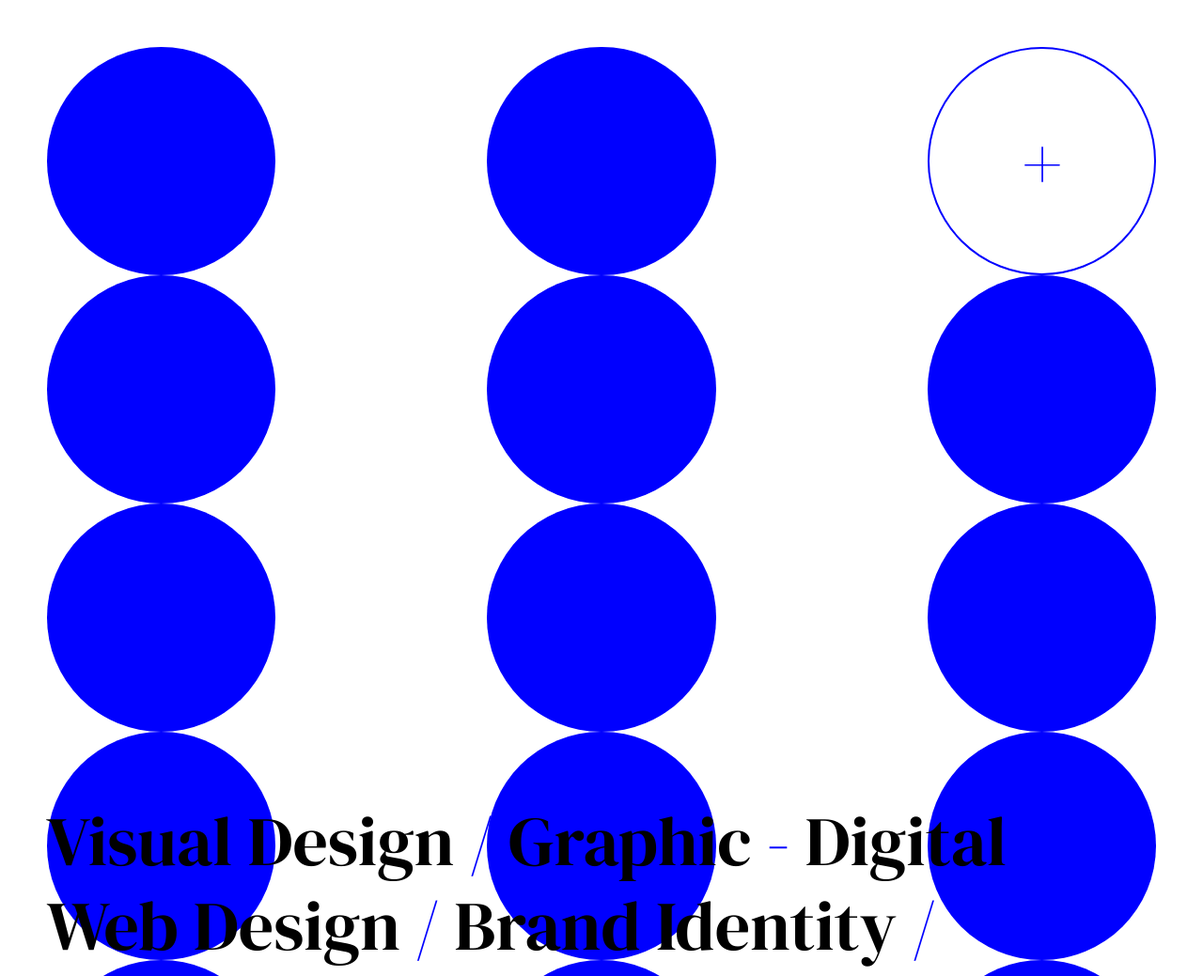
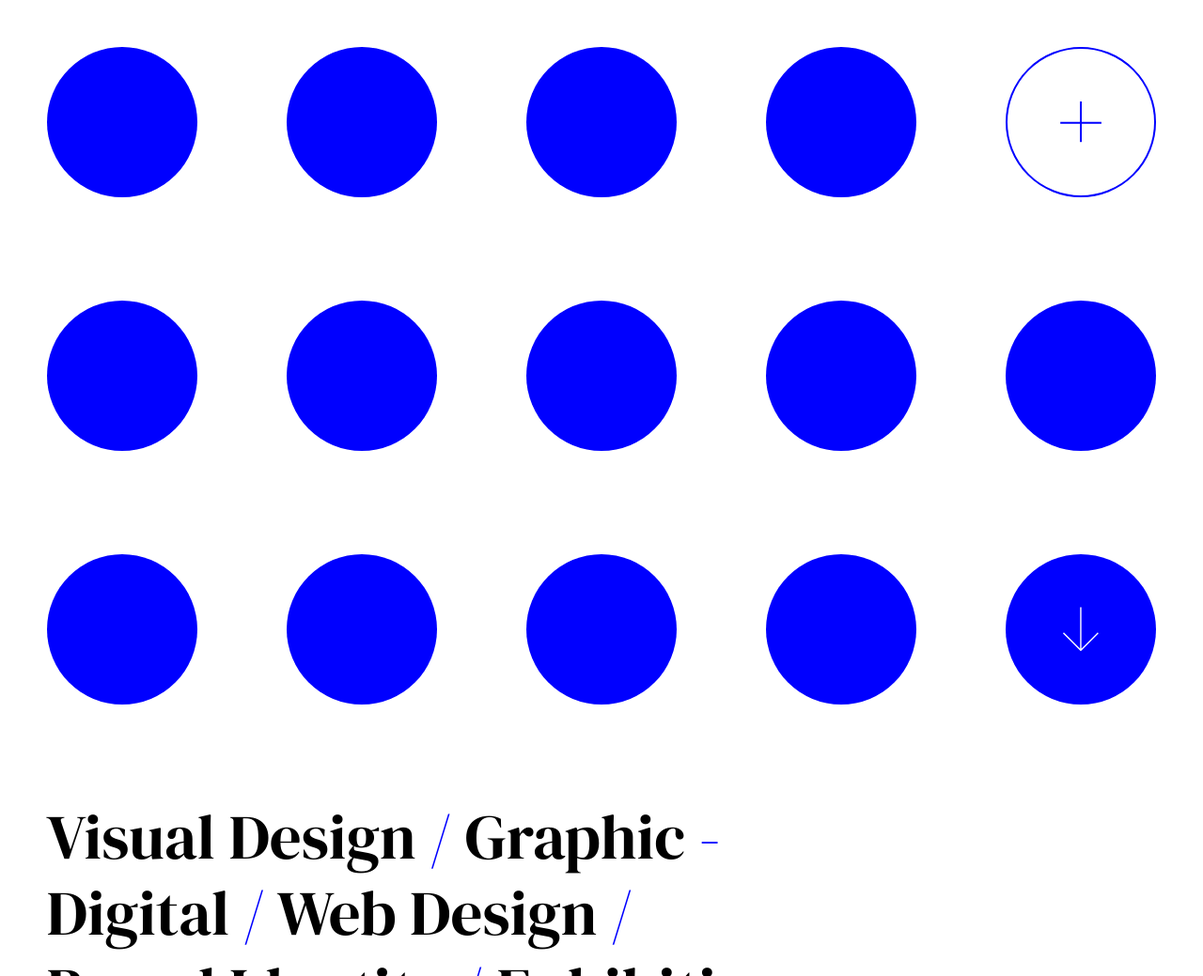
Before and after one commit to val3r0/overduestudio-Site, a Gatsby site: page / in a window 1280 px wide. Shown: the top 1039 px of the page at 94% size. Built offline with nearby package versions, Linux system fonts and the light colour scheme; Gatsby itself is replaced by a stand-in of ours.

Commit message:
final version CSS fix

```diff
--- a/src/components/body.js
+++ b/src/components/body.js
@@ -15,7 +15,7 @@ const GlobalStyle = createGlobalStyle`
     body {
         margin: 0;
         padding: 0;
-        overflow-y: ${({div}) => (div ? "hidden" : "auto")};
+        overflow-y: scroll;
         overflow-x: hidden;
     }
     li {
@@ -29,9 +29,12 @@ const GlobalStyle = createGlobalStyle`
 const Wrapper = styled.div`
 width: 100%;
 height: auto;
-position: absolute;
+
 display: flex;
 flex-direction: column;
+position: absolute;
+-ms-overflow-style: none;
+scrollbar-width: none;
 `
 
 const Menubkg = styled.div`
@@ -41,7 +44,7 @@ position: absolute;
 background: white;
 clip-path: ${({div}) => (div ? "circle(1000px at 50%)" : "circle(2px at 84% 8%)")};
 transition: height 800ms ease-in-out, clip-path 800ms ease-in-out;
-z-index: 3;
+z-index: 2;
 `
 
 
@@ -120,7 +123,66 @@ svg {
   margin-bottom: 1.5em;
 }
 
+@media screen
+and (max-height: 750px)
+and (orientation: portrait) {
+  padding-top: 4em;
+}
 
+@media screen
+and (min-height: 750px)
+and (orientation: portrait) {
+  padding-top: 4.5em;
+}
+
+@media screen /* ... Phone M/S */
+and (min-width: 500px)
+and (orientation: landscape) {
+  padding-top: 2em;
+
+  svg {
+    width: 1.5em;
+    height: 1.5em;
+  }
+}
+
+@media screen /* ... Phone XL/L */
+and (min-width: 800px)
+and (orientation: landscape) {
+  padding-top: 1em;
+
+  svg {
+    width: 1.5em;
+    height: 1.5em;
+  }
+}
+
+@media screen /* ... Tablet */
+and (min-width: 1000px)
+and (orientation: landscape) {
+  padding-top: 2em;
+
+  svg {
+    width: 1.1em;
+    height: 1.1em;
+  }
+}
+
+@media screen /* ... laptops */
+  and (min-width: 1000px)
+  and (min-height: 800px)
+  and (max-height: 900px) {
+
+  svg {
+    width: 1em;
+    height: 1em;
+  }
+}
+
+@media screen /* ... iMac */
+  and (min-width: 1920px) {
+    transform: ${({div}) => (div ? "translate(-90%, 1em)" : "translate(-90%, 0)")};
+}
 `
 const Menudescription = styled.div`
 width: 6.5em;
@@ -145,12 +207,19 @@ p {
 a {
   word-break: break-all;
 }
+
+@media screen /* ... Phone XL/L */
+and (min-width: 500px)
+and (orientation: landscape) {
+  width: 12em;
+}
 `
 
 const Dotwrapper = styled.div`
 height: 100vh;
 padding: 2em;
 display: flex;
+background: white;
 flex-direction: column;
 `
 
@@ -164,15 +233,36 @@ grid-row: 1/2;
 li:nth-child(1),li:nth-child(2) {
   display: none;
 }
+
+@media only screen
+and (min-width: 320px)
+and (orientation: landscape) {
+
+    li:nth-child(1),li:nth-child(2) {
+    display: block;
+  }
+}
 `
 const Secondlinewrapper = styled(Linewrapper)`
 margin: auto 0;
 `
 const Thirdlinewrapper = styled(Linewrapper)`
 margin: auto 0;
+
+@media only screen
+and (min-width: 320px)
+and (orientation: landscape) {
+  display: none;
+}
 `
 const Forthlinewrapper = styled(Linewrapper)`
 margin: auto 0;
+
+@media only screen
+and (min-width: 320px)
+and (orientation: landscape) {
+  display: none;
+}
 `
 const Fifthlinewrapper = styled(Linewrapper)`
 margin: auto 0 0 0;
@@ -183,6 +273,29 @@ width: 19vw;
 height: 19vw;
 border-radius: 500px;
 background: #0000FF;
+
+@media only screen
+and (min-width: 320px)
+and (max-width: 800px)
+and (orientation: landscape) {
+  width: 11vw;
+  height: 11vw;
+}
+
+@media only screen
+and (min-width: 800px)
+and (max-width: 900px)
+and (orientation: landscape) {
+  width: 9vw;
+  height: 9vw;
+}
+
+@media only screen
+and (min-width: 900px)
+and (orientation: landscape) {
+  width: 12.5vw;
+  height: 12.5vw;
+}
 `
 const Menudot = styled(Dot)`
 display: flex;
@@ -199,7 +312,8 @@ top: 50%;
 left: 50%;
 position: absolute;
 z-index: 3;
-transform: translate(-50%, -35%);
+transform: translate(-50%, -45%);
+z-index: 9999;
 svg {
       transform: ${({div}) => (div ? "rotate(45deg)" : "")};
       transition: transform 400ms ease-in-out;
@@ -208,6 +322,14 @@ svg {
       width: auto;
       cursor: pointer;
     }
+
+@media screen and (min-width: 500px)
+and (orientation: landscape) {
+  svg {
+    width: 3.5vw;
+    height: 3.5vw;
+  }
+}
 `
 
 const Arrodwot = styled(Dot)`
@@ -218,13 +340,30 @@ svg {
   transform: translate(-50%,-50%);
   cursor: pointer;
 }
+
+@media screen and (min-width: 500px)
+and (orientation: landscape) {
+  svg {
+    width: 3vw;
+    height: 4vw;
+  }
+}
 `
 
 const Bottomwrapper = styled.div`
 width: 100vw;
 display: flex;
+position: ${({div}) => (div ? "fixed" : "initial")};
 padding: 2em;
 flex-direction: column;
+z-index: ${({div}) => (div ? "-1" : "0")};
+
+
+@media only screen
+and (min-width: 320px)
+and (orientation: landscape) {
+  flex-direction: row;
+}
 `
 const Specialities= styled.p`
 width: auto;
@@ -252,10 +391,137 @@ p:nth-child(3){
   margin-bottom: 2em;
 }
 
-@media screen and (min-height: 800px) {
+@media screen and (min-width: 750px) {
+  font-size: 2.7rem;
+  width: 8em;
+
+    p:nth-child(2), p:nth-child(3){
+    width: 26em;
+    margin: 2em 0;
+    font-family: 'Noto Sans';
+    line-height: 175%;
+    font-size: 0.8rem;
+  }
+
   p:nth-child(3){
-  margin-bottom: 0;
+    margin-bottom: 3.3em;
+  }
 }
+
+@media screen
+and (min-width: 300px)
+and (max-width: 450px)
+and (min-height: 800px) {
+    p:nth-child(3){
+    margin-bottom: 4em;
+  }
+}
+
+@media screen
+and (min-width: 320px)
+and (max-width: 850px)
+and (orientation: landscape) {
+  width: 16em;
+  font-size: 2.7rem;
+
+  p:first-child {
+    margin-bottom: 2rem;
+  }
+
+  p:nth-child(2), p:nth-child(3) {
+    width: 39em;
+    margin: 1em 0;
+    font-size: 1rem;
+  }
+
+  p:nth-child(3) {
+    margin-bottom: 3.2rem;
+  }
+}
+
+@media screen
+and (min-width: 800px)
+and (max-width: 900px)
+and (orientation: landscape) {
+  width: 16em;
+  font-size: 2.7rem;
+
+  p:first-child {
+    margin-bottom: 2rem;
+  }
+
+  p:nth-child(2), p:nth-child(3) {
+    width: 39em;
+    margin: 1em 0;
+    font-size: 1rem;
+  }
+
+  p:nth-child(3) {
+    margin-bottom: 0;
+  }
+}
+
+@media screen
+and (min-width: 900px)
+and (orientation: landscape) {
+  width: 12em;
+  font-size: 2.7rem;
+
+  p:first-child {
+    margin-bottom: 2rem;
+  }
+
+  p:nth-child(2), p:nth-child(3) {
+    width: 39em;
+    margin: 1em 0;
+    font-size: 0.8rem;
+  }
+
+  p:nth-child(3) {
+    margin-bottom: 9em;
+  }
+}
+
+@media screen
+  and (min-width: 1280px)
+  and (min-height: 800px)
+  and (max-height: 900px) {
+    width: 12em;
+    font-size: 2.7rem;
+
+    p:first-child {
+      margin-bottom: 2rem;
+    }
+
+    p:nth-child(2), p:nth-child(3) {
+      width: 39em;
+      margin: 1em 0;
+      font-size: 0.8rem;
+    }
+
+    p:nth-child(3) {
+      margin-bottom: 5em;
+    }
+}
+
+@media screen
+  and (min-width: 1920px) {
+    width: 12em;
+    font-size: 2.7rem;
+
+    p:first-child {
+      margin-bottom: 2rem;
+    }
+
+    p:nth-child(2), p:nth-child(3) {
+      width: 39em;
+      margin: 1em 0;
+      font-size: 0.8rem;
+    }
+
+    p:nth-child(3) {
+      margin-bottom: 1em;
+    }
 }
 `
 const Btnup = styled(Dot)`
@@ -268,6 +534,14 @@ svg {
   top: 50%;
   transform: translate(-50%,-50%);
   cursor: pointer;
+}
+
+@media screen and (min-width: 500px)
+and (orientation: landscape) {
+  svg {
+    width: 3vw;
+    height: 4vw;
+  }
 }
 `
 
@@ -341,7 +615,7 @@ function Home() {
             <Dot></Dot>
             <Menudot>
               <Cross div={div} onClick={ () => {close()}}>
-                  <svg width="3vw" height="3vw" viewBox="0 0 44 45" fill="none" xmlns="http://www.w3.org/2000/svg">
+                  <svg width="5vw" height="5vw" viewBox="0 0 44 45" fill="none" xmlns="http://www.w3.org/2000/svg">
                     <path d="M43.9985 23.7921L0.0836566 23.7921" stroke="#0000FF" stroke-width="2"/>
                     <line x1="22.0366" y1="44.8396" x2="22.0366" y2="0.924721" stroke="#0000FF" stroke-width="2"/>
                   </svg>
@@ -375,7 +649,7 @@ function Home() {
             <Dot></Dot>
             <Dot></Dot>
             <Arrodwot onClick={ () => {scroll('#bottom')}}>
-            <svg width="4vw" height="4vw" viewBox="0 0 62 77" fill="none">
+            <svg width="6vw" height="7vw" viewBox="0 0 62 77" fill="none">
                 <g clipPath="url(#clip0)">
                 <path
                   d="M.268 45.219l30.665 30.85 30.643-30.85-1.624-1.635-27.875 28.087V.119H29.79v71.552L1.89 43.584.268 45.22z"
@@ -395,22 +669,21 @@ function Home() {
             </Arrodwot>
           </Fifthlinewrapper>
         </Dotwrapper>
-      <Bottomwrapper id="bottom">
+      <Bottomwrapper id="bottom" div={div}>
         <Specialities>
           <p>
             Visual Design<span> / </span>
             Graphic<span> - </span>Digital<span> / </span>
             Web Design<span> / </span>
             Brand Identity<span> / </span>
-            Exhibition<span> / </span>
-            Design<span> / </span>
+            Exhibition Design<span> / </span>
             Photography
           </p>
           <p>Overdue Studio is a visual design studio creating contemporary design solutions digitally and physically. We believe the user experience is the foundation of all design and we are eager to be shaped by all manner of visual arts, music, culture, colours and YOU.</p>
           <p>Parallel to our commissioned work, we design and sell socks to raise awareness for climate change.</p>
         </Specialities>
         <Btnup onClick={ () => {scroll('#top')}}>
-          <svg width="4vw" height="4vw" viewBox="0 0 61 77" fill="none" xmlns="http://www.w3.org/2000/svg">
+          <svg width="6vw" height="7vw" viewBox="0 0 61 77" fill="none" xmlns="http://www.w3.org/2000/svg">
             <path d="M61 31.2761L30.4886 0L0 31.2761L1.61544 32.9333L29.351 4.45802L29.351 77H31.6263L31.6263 4.45802L59.3846 32.9333L61 31.2761Z" fill="#0000FF"/>
           </svg>
         </Btnup>
--- a/src/components/menu.js
+++ /dev/null
@@ -1,51 +0,0 @@
-import React, { useState } from "react";
-import styled from "styled-components";
-import {Helmet} from "react-helmet";
-
-const Menubkg = styled.div`
-width: 100%;
-height: 100vh;
-position: absolute;
-background-color: purple;
-clip-path: ${({div}) => (div ? "circle(1000px at 50%)" : "circle(10px at 87% 9.6%)")};
-transition: height 800ms ease-in-out, clip-path 800ms ease-in-out;
-z-index: 3;
-`
-
-const Cross = styled.div`
-top: 50%;
-left: 50%;
-position: absolute;
-background: orange;
-z-index: 4;
-/* transform: translate(0%, 0%); */
-svg {
-      transform: ${({div}) => (div ? "rotate(45deg)" : "")};
-      transition: transform 400ms ease-in-out;
-      background-color: white;
-      border-radius: 500px;
-      width: auto;
-      cursor: pointer;
-    }
-`
-
-function Menu() {
-
-    const [div, showNav] = useState(false);
-    const close = () => showNav(!div);
-
-    return(
-        <div>
-        <Helmet>
-                <link
-                    href="https://fonts.googleapis.com/css2?family=DM+Serif+Display&family=Noto+Sans&display=swap"
-                    rel="stylesheet"
-                />;
-            </Helmet>
-        <Menubkg div={div}></Menubkg>
-    </div>
-    )
-
-}
-
-export default Menu
--- a/src/pages/index.js
+++ b/src/pages/index.js
@@ -1,13 +1,11 @@
 import React from "react";
 
-import Menu from "../components/menu";
 import Body from "../components/body";
 
 
 function App() {
     return (
     <div>
-        {/* <Menu></Menu> */}
         <Body></Body>
     </div>
     )
```
